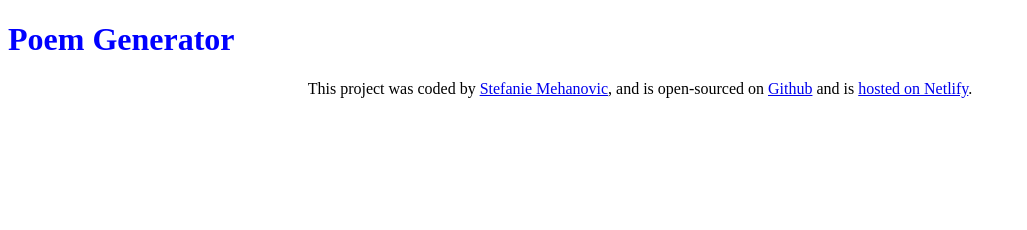
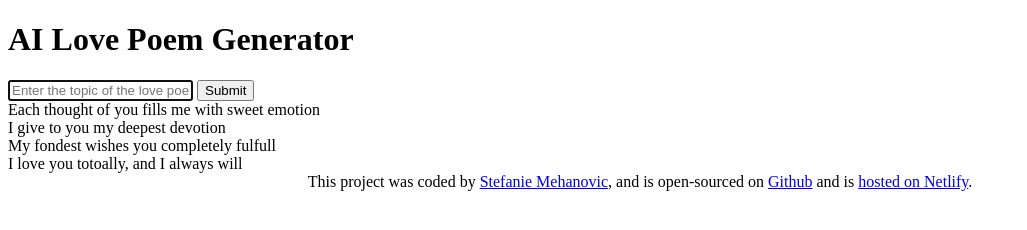
Before and after one commit to StefanieLynn9008/AI-Project, a plain HTML site: page index.html in a window 1280 px wide. Shown: the whole page, without its empty margins (0-1027 px from the left). Drawn offline with Linux system fonts and the light colour scheme.

Commit message:
Removed CSS style, and added HTML structure

```diff
--- a/index.html
+++ b/index.html
@@ -3,11 +3,36 @@
   <head>
     <meta charset="UTF-8" />
     <meta name="viewport" content="width=device-width, initial-scale=1.0" />
-    <title>AI Poem Generator</title>
+    <title>AI Love Poem Generator</title>
     <link rel="stylesheet" href="src/style.css" />
   </head>
   <body>
-    <h1>Poem Generator</h1>
+    <header>
+      <h1>AI Love Poem Generator</h1>
+    </header>
+
+    <main>
+      <form>
+        <input
+          type="text"
+          placeholder="Enter the topic of the love poem"
+          autofocus
+          required
+          autocomplete="off"
+        />
+        <input type="submit" />
+      </form>
+      <div>
+        Each thought of you fills me with sweet emotion
+        <br />
+        I give to you my deepest devotion
+        <br />
+        My fondest wishes you completely fulfull
+        <br />
+        I love you totoally, and I always will
+      </div>
+    </main>
+
     <footer>
       This project was coded by
       <a href="https://github.com/StefanieLynn9008" target="_blank">
--- a/src/style.css
+++ b/src/style.css
@@ -1,7 +1,3 @@
-h1 {
-  color: blue;
-}
-
 footer {
   text-align: center;
 }
```
